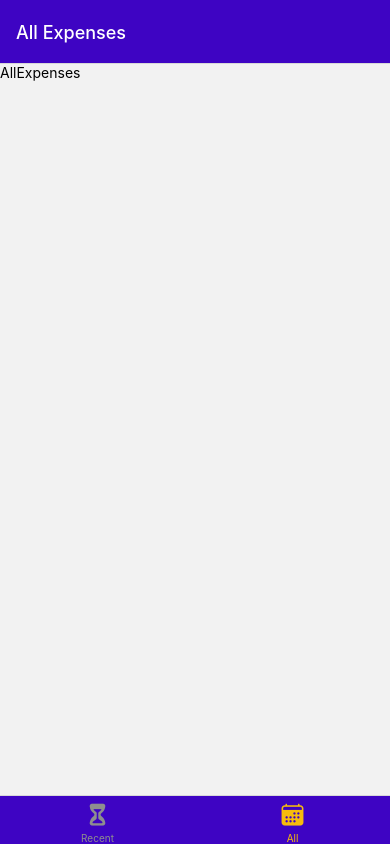
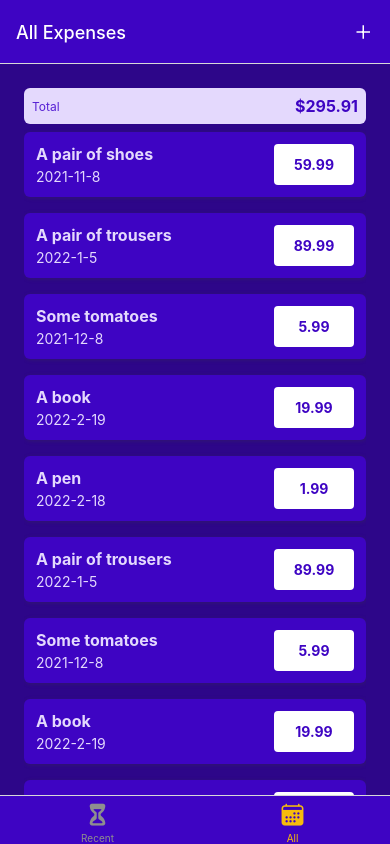
Before and after one commit to HLEDYA/expenses-rn-app, a React Native app: screen /AllExpenses in a window 390 px wide. Built offline with nearby package versions, Linux system fonts and the light colour scheme.

Commit message:
inital version of the screens are implemented

```diff
--- a/App.js
+++ b/App.js
@@ -7,6 +7,7 @@ import RecentExpenses from "./screens/RecentExpenses";
 import AllExpenses from "./screens/AllExpenses";
 import { GlobalStyles } from "./constants/styles";
 import { Ionicons } from "@expo/vector-icons";
+import IconButton from "./components/UI/IconButton";
 
 const Stack = createNativeStackNavigator();
 const BottomTabs = createBottomTabNavigator();
@@ -14,12 +15,22 @@ const BottomTabs = createBottomTabNavigator();
 const ExpensesOverview = () => {
   return (
     <BottomTabs.Navigator
-      screenOptions={{
+      screenOptions={({ navigation }) => ({
         headerStyle: { backgroundColor: GlobalStyles.colors.primary500 },
         headerTintColor: "white",
         tabBarStyle: { backgroundColor: GlobalStyles.colors.primary500 },
         tabBarActiveTintColor: GlobalStyles.colors.accent500,
-      }}
+        headerRight: ({ tintColor }) => (
+          <IconButton
+            icon="add"
+            size={24}
+            color={tintColor}
+            onPress={() => {
+              navigation.navigate("ManageExpense");
+            }}
+          />
+        ),
+      })}
     >
       <BottomTabs.Screen
         name="RecentExpenses"
@@ -52,13 +63,24 @@ export default function App() {
     <>
       <StatusBar style="auto" />
       <NavigationContainer>
-        <Stack.Navigator>
+        <Stack.Navigator
+          screenOptions={{
+            headerStyle: {
+              backgroundColor: GlobalStyles.colors.primary500,
+            },
+            headerTintColor: "white",
+          }}
+        >
           <Stack.Screen
             name="ExpensesOverview"
             component={ExpensesOverview}
             options={{ headerShown: false }}
           />
-          <Stack.Screen name="ManageExpense" component={ManageExpense} />
+          <Stack.Screen
+            name="ManageExpense"
+            component={ManageExpense}
+            options={{ presentation: "modal" }}
+          />
         </Stack.Navigator>
       </NavigationContainer>
     </>
--- /dev/null
+++ b/components/ExpensesOutput/ExpenseItem.jsx
@@ -0,0 +1,74 @@
+import React from "react";
+import { Pressable, StyleSheet, Text, View } from "react-native";
+import { GlobalStyles } from "../../constants/styles";
+import { getFormattedDate } from "../../utils/date";
+import { useNavigation } from "@react-navigation/native";
+
+const ExpenseItem = ({ id, description, amount, date }) => {
+  const nav = useNavigation();
+
+  const expensePressHandler = () => {
+    nav.navigate("ManageExpense", { expenseId: id });
+  };
+
+  return (
+    <Pressable
+      onPress={expensePressHandler}
+      style={({ pressed }) => pressed && styles.pressed}
+    >
+      <View style={styles.expenseItem}>
+        <View>
+          <Text style={[styles.textBase, styles.description]}>
+            {description}
+          </Text>
+          <Text style={styles.textBase}>{getFormattedDate(date)}</Text>
+        </View>
+        <View style={styles.amountContainer}>
+          <Text style={styles.amount}>{amount.toFixed(2)}</Text>
+        </View>
+      </View>
+    </Pressable>
+  );
+};
+
+export default ExpenseItem;
+
+const styles = StyleSheet.create({
+  pressed: {
+    opacity: 0.75,
+  },
+  expenseItem: {
+    padding: 12,
+    marginVertical: 8,
+    backgroundColor: GlobalStyles.colors.primary500,
+    flexDirection: "row",
+    justifyContent: "space-between",
+    borderRadius: 6,
+    elevation: 3,
+    shadowColor: GlobalStyles.colors.gray500,
+    shadowRadius: 4,
+    shadowOffset: { width: 1, height: 1 },
+    shadowOpacity: 0.4,
+  },
+  textBase: {
+    color: GlobalStyles.colors.primary50,
+  },
+  description: {
+    fontSize: 16,
+    marginBottom: 4,
+    fontWeight: "bold",
+  },
+  amountContainer: {
+    paddingHorizontal: 12,
+    paddingVertical: 4,
+    backgroundColor: "white",
+    justifyContent: "center",
+    alignItems: "center",
+    borderRadius: 4,
+    minWidth: 80,
+  },
+  amount: {
+    color: GlobalStyles.colors.primary500,
+    fontWeight: "bold",
+  },
+});
--- /dev/null
+++ b/components/ExpensesOutput/ExpensesList.jsx
@@ -0,0 +1,19 @@
+import React from "react";
+import { FlatList, Text } from "react-native";
+import ExpenseItem from "./ExpenseItem";
+
+const renderExpenseItem = (itemData) => {
+  return <ExpenseItem {...itemData.item} />;
+};
+
+const ExpensesList = ({ expenses }) => {
+  return (
+    <FlatList
+      data={expenses}
+      renderItem={renderExpenseItem}
+      keyExtractor={(item) => item.id}
+    />
+  );
+};
+
+export default ExpensesList;
--- /dev/null
+++ b/components/ExpensesOutput/ExpensesOutput.jsx
@@ -0,0 +1,83 @@
+import React from "react";
+import { View, StyleSheet } from "react-native";
+import { GlobalStyles } from "../../constants/styles";
+import ExpensesList from "./ExpensesList";
+import ExpensesSummary from "./ExpensesSummary";
+
+const DUMMY_EXPENSES = [
+  {
+    id: "e1",
+    description: "A pair of shoes",
+    amount: 59.99,
+    date: new Date("2021-11-08"),
+  },
+  {
+    id: "e2",
+    description: "A pair of trousers",
+    amount: 89.99,
+    date: new Date("2022-01-05"),
+  },
+  {
+    id: "e3",
+    description: "Some tomatoes",
+    amount: 5.99,
+    date: new Date("2021-12-08"),
+  },
+  {
+    id: "e4",
+    description: "A book",
+    amount: 19.99,
+    date: new Date("2022-02-19"),
+  },
+  {
+    id: "e5",
+    description: "A pen",
+    amount: 1.99,
+    date: new Date("2022-02-18"),
+  },
+  {
+    id: "e6",
+    description: "A pair of trousers",
+    amount: 89.99,
+    date: new Date("2022-01-05"),
+  },
+  {
+    id: "e7",
+    description: "Some tomatoes",
+    amount: 5.99,
+    date: new Date("2021-12-08"),
+  },
+  {
+    id: "e8",
+    description: "A book",
+    amount: 19.99,
+    date: new Date("2022-02-19"),
+  },
+  {
+    id: "e9",
+    description: "A pen",
+    amount: 1.99,
+    date: new Date("2022-02-18"),
+  },
+];
+
+const ExpensesOutput = ({ expenses, expensesPeriod }) => {
+  return (
+    <View style={styles.container}>
+      <ExpensesSummary expenses={DUMMY_EXPENSES} periodName={expensesPeriod} />
+      <ExpensesList expenses={DUMMY_EXPENSES} />
+    </View>
+  );
+};
+
+export default ExpensesOutput;
+
+const styles = StyleSheet.create({
+  container: {
+    flex: 1,
+    paddingHorizontal: 24,
+    paddingTop: 24,
+    paddingBottom: 0,
+    backgroundColor: GlobalStyles.colors.primary700,
+  },
+});
--- /dev/null
+++ b/components/ExpensesOutput/ExpensesSummary.jsx
@@ -0,0 +1,38 @@
+import React from "react";
+import { View, Text, StyleSheet } from "react-native";
+import { GlobalStyles } from "../../constants/styles";
+
+const ExpensesSummary = ({ expenses, periodName }) => {
+  const expensesSum = expenses.reduce((sum, expense) => {
+    return sum + expense.amount;
+  }, 0);
+
+  return (
+    <View style={styles.container}>
+      <Text style={styles.period}>{periodName}</Text>
+      <Text style={styles.sum}>${expensesSum.toFixed(2)}</Text>
+    </View>
+  );
+};
+
+export default ExpensesSummary;
+
+const styles = StyleSheet.create({
+  container: {
+    padding: 8,
+    backgroundColor: GlobalStyles.colors.primary50,
+    borderRadius: 6,
+    flexDirection: "row",
+    justifyContent: "space-between",
+    alignItems: "center",
+  },
+  period: {
+    fontSize: 12,
+    color: GlobalStyles.colors.primary400,
+  },
+  sum: {
+    fontSize: 16,
+    fontWeight: "bold",
+    color: GlobalStyles.colors.primary500,
+  },
+});
--- /dev/null
+++ b/components/UI/Button.jsx
@@ -0,0 +1,45 @@
+import React from "react";
+import { Pressable, StyleSheet, View, Text } from "react-native";
+import { GlobalStyles } from "../../constants/styles";
+
+const Button = ({ children, onPress, mode, style }) => {
+  return (
+    <View style={style}>
+      <Pressable
+        onPress={onPress}
+        style={({ pressed }) => pressed && styles.pressed}
+      >
+        <View style={[styles.button, mode === "flat" && styles.flat]}>
+          <Text style={[styles.buttonText, mode === "flat" && style.flatText]}>
+            {children}
+          </Text>
+        </View>
+      </Pressable>
+    </View>
+  );
+};
+
+export default Button;
+
+const styles = StyleSheet.create({
+  button: {
+    borderRadius: 4,
+    padding: 8,
+    backgroundColor: GlobalStyles.colors.primary500,
+  },
+  buttonText: {
+    color: "white",
+    textAlign: "center",
+  },
+  flat: {
+    backgroundColor: "transparent",
+  },
+  flatText: {
+    color: GlobalStyles.colors.primary200,
+  },
+  pressed: {
+    opacity: 0.75,
+    backgroundColor: GlobalStyles.colors.primary100,
+    borderRadius: 4,
+  },
+});
--- /dev/null
+++ b/components/UI/IconButton.jsx
@@ -0,0 +1,31 @@
+import React from "react";
+import { Pressable, View, StyleSheet } from "react-native";
+import { Ionicons } from "@expo/vector-icons";
+
+const IconButton = ({ icon, size, color, onPress }) => {
+  return (
+    <Pressable
+      onPress={onPress}
+      style={({ pressed }) => pressed && styles.pressed}
+    >
+      <View style={styles.buttonContainer}>
+        <Ionicons name={icon} size={size} color={color} />
+      </View>
+    </Pressable>
+  );
+};
+
+export default IconButton;
+
+const styles = StyleSheet.create({
+  buttonContainer: {
+    borderRadius: 24,
+    padding: 6,
+    margin: 8,
+    marginHorizontal: 8,
+    marginVertical: 2,
+  },
+  pressed: {
+    opacity: 0.75,
+  },
+});
--- a/screens/AllExpenses.jsx
+++ b/screens/AllExpenses.jsx
@@ -1,12 +1,8 @@
 import React from "react";
-import { View, Text } from "react-native";
+import ExpensesOutput from "../components/ExpensesOutput/ExpensesOutput";
 
 const AllExpenses = () => {
-  return (
-    <View>
-      <Text>AllExpenses</Text>
-    </View>
-  );
+  return <ExpensesOutput expensesPeriod="Total" />;
 };
 
 export default AllExpenses;
--- a/screens/ManageExpense.jsx
+++ b/screens/ManageExpense.jsx
@@ -1,12 +1,75 @@
-import React from "react";
-import { View, Text } from "react-native";
+import React, { useLayoutEffect } from "react";
+import { View, StyleSheet } from "react-native";
+import IconButton from "../components/UI/IconButton";
+import Button from "../components/UI/Button";
+import { GlobalStyles } from "../constants/styles";
 
-const ManageExpense = () => {
+const ManageExpense = ({ route, navigation }) => {
+  const editedExpenseId = route.params?.expenseId;
+  const isEditing = !!editedExpenseId;
+
+  useLayoutEffect(() => {
+    navigation.setOptions({
+      title: isEditing ? "Edit Expense" : "Add Expense",
+    });
+  }, [navigation, isEditing]);
+
+  const deleteExpenseHandler = () => {
+    navigation.goBack();
+  };
+  const cancelHandler = () => {
+    navigation.goBack();
+  };
+  const confirmHandler = () => {
+    navigation.goBack();
+  };
+
   return (
-    <View>
-      <Text>ManageExpense</Text>
+    <View style={styles.container}>
+      <View style={styles.buttons}>
+        <Button style={styles.button} mode="flat" onPress={cancelHandler}>
+          Cancel
+        </Button>
+        <Button style={styles.button} onPress={confirmHandler}>
+          {isEditing ? "Update" : "Add"}
+        </Button>
+      </View>
+      {isEditing && (
+        <View style={styles.deleteContainer}>
+          <IconButton
+            icon="trash"
+            color={GlobalStyles.colors.error500}
+            size={36}
+            onPress={deleteExpenseHandler}
+          />
+        </View>
+      )}
     </View>
   );
 };
 
 export default ManageExpense;
+
+const styles = StyleSheet.create({
+  container: {
+    flex: 1,
+    padding: 24,
+    backgroundColor: GlobalStyles.colors.primary800,
+  },
+  buttons: {
+    flexDirection: "row",
+    justifyContent: "center",
+    alignItems: "center",
+  },
+  button: {
+    minWidth: 120,
+    marginHorizontal: 8,
+  },
+  deleteContainer: {
+    marginTop: 16,
+    paddingTop: 8,
+    borderTopWidth: 2,
+    borderTopColor: GlobalStyles.colors.primary200,
+    alignItems: "center",
+  },
+});
--- a/screens/RecentExpenses.jsx
+++ b/screens/RecentExpenses.jsx
@@ -1,12 +1,8 @@
 import React from "react";
-import { View, Text } from "react-native";
+import ExpensesOutput from "../components/ExpensesOutput/ExpensesOutput";
 
 const RecentExpenses = () => {
-  return (
-    <View>
-      <Text>RecentExpenses</Text>
-    </View>
-  );
+  return <ExpensesOutput expensesPeriod="Last 7 Days" />;
 };
 
 export default RecentExpenses;
--- /dev/null
+++ b/utils/date.js
@@ -0,0 +1,3 @@
+export const getFormattedDate = (date) => {
+  return `${date.getFullYear()}-${date.getMonth() + 1}-${date.getDate()}`;
+};
```
